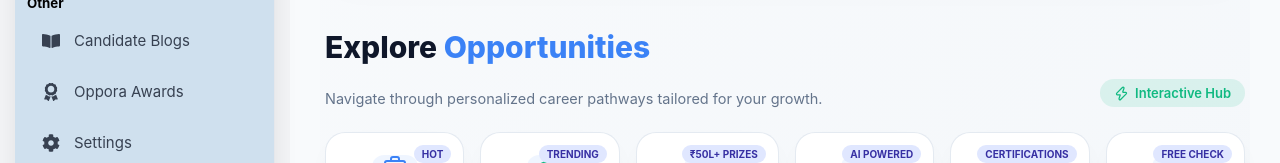
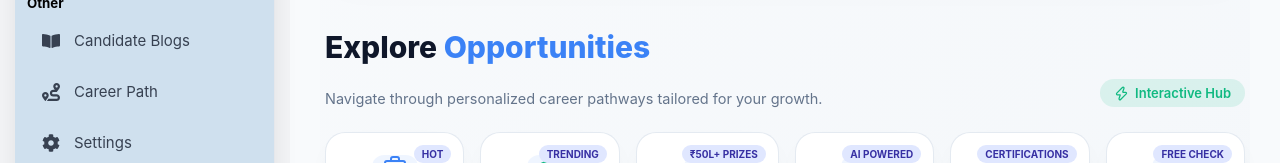
Before and after one commit to Satyadeep64/Oppora-JobPortal, a React (Vite) app in the folder Frontend/: page /home in a window 1280 px wide. Shown: the part 571-734 px from the top of the page. Built offline with nearby package versions, Linux system fonts and the light colour scheme; no server answers.

Commit message:
Update sidebar navigation

```diff
--- a/Frontend/src/components/section1/Sidebar.jsx
+++ b/Frontend/src/components/section1/Sidebar.jsx
@@ -15,6 +15,7 @@ import {
     FaGift,
     FaBookOpen,
     FaAward,
+    FaRoute,
     FaCog,
     FaPlus
 } from "react-icons/fa";
@@ -165,9 +166,9 @@ const Sidebar = () => {
                 )}
 
 
-                <NavLink to="/awards">
-                    <FaAward/>
-                    Oppora Awards
+                <NavLink to="/career-path">
+                    <FaRoute/>
+                    Career Path
                 </NavLink>
 
 
```
